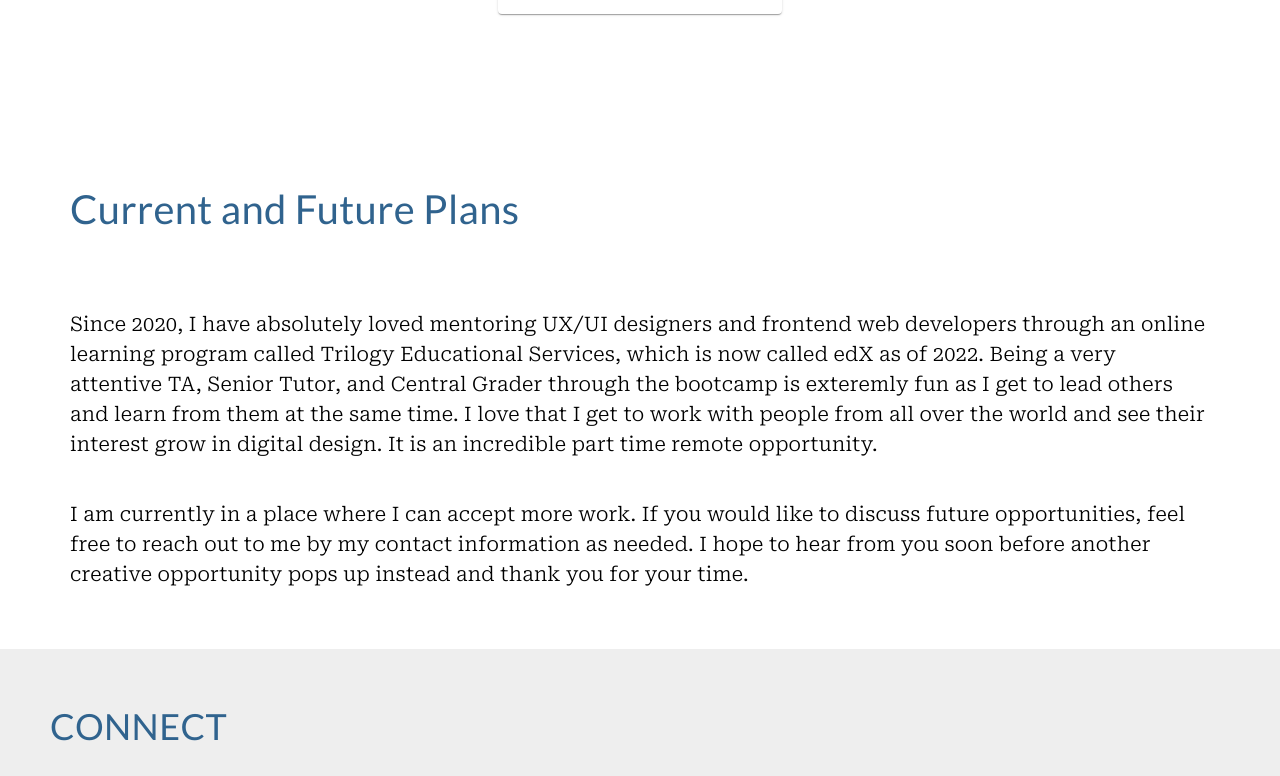
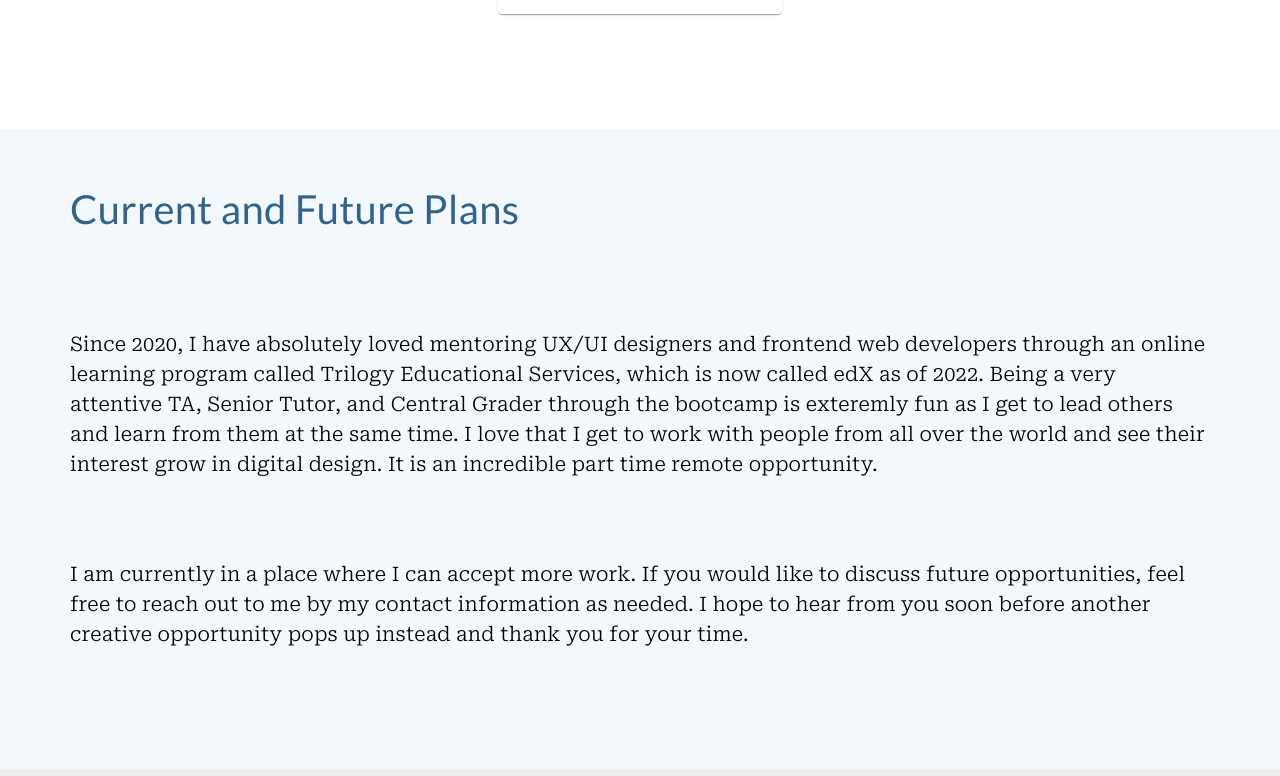
Before and after one commit to aubreyjonescreatives/ux-ui-portfolio, a React (Create React App) app: page /uidesigns in a window 1280 px wide. Shown: the part 4840-5616 px from the top of the page. Built offline with nearby package versions, Linux system fonts and the light colour scheme.

Commit message:
updated uidesign icons

```diff
--- a/src/Pages/UIDesigns.js
+++ b/src/Pages/UIDesigns.js
@@ -13,8 +13,6 @@ import Drawer from '@mui/material/Drawer';
 import List from '@mui/material/List';
 import ListItem from '@mui/material/ListItem';
 import ListItemIcon from '@mui/material/ListItemIcon';
-import ScienceIcon from '@mui/icons-material/Science';
-import ReportProblemIcon from '@mui/icons-material/ReportProblem';
 import PollIcon from '@mui/icons-material/Poll';
 import IdentifyBefore from '../Images/algebra1images/identify-before.png';
 import IdentifyAfter from '../Images/algebra1images/identify-after.png';
@@ -30,9 +28,11 @@ import LargeCandleLabel from '../Images/homemadegifts/soywaxcandle30packof3.jpg'
 import SmallCandleLabel from '../Images/homemadegifts/soywaxcandle8oz04.jpg'
 import FinalProjectProposal from '../Images/algebra1pdf/ProposalFinalSigned.pdf';
 import FinalProjectPresentation from '../Images/algebra1pdf/FLCAlgebraPresentation.pdf';
-
-
-
+import SchoolIcon from '@mui/icons-material/School';
+import CategoryIcon from '@mui/icons-material/Category';
+import UpdateIcon from '@mui/icons-material/Update';
+import HomeSharpIcon from '@mui/icons-material/HomeSharp';
+import PaletteSharpIcon from '@mui/icons-material/PaletteSharp';
 
 const design = {
 height: '300px'
@@ -173,19 +173,19 @@ const drawerItemList = () => (
     <List>
     <ListItem button>
         <ListItemIcon sx={{color: "white"}}>
-          <ScienceIcon/>
+          <HomeSharpIcon/>
         </ListItemIcon>
         <Link href="#top" sx={linkStyling}>User Interface Design</Link>
       </ListItem>
       <ListItem button>
         <ListItemIcon sx={{color: "white"}}>
-          <ReportProblemIcon/>
+          <PaletteSharpIcon/>
         </ListItemIcon>
         <Link href="#inspiration" sx={linkStyling}>Inspiration</Link>
       </ListItem>
       <ListItem button>
         <ListItemIcon sx={{color: "white"}}>
-          <PollIcon/>
+          <SchoolIcon/>
         </ListItemIcon>
         <Link href="#thefamilyliteracycenter" sx={linkStyling}>The Family Literacy Center</Link>
       </ListItem>
@@ -197,13 +197,13 @@ const drawerItemList = () => (
       </ListItem>
       <ListItem button>
         <ListItemIcon sx={{color: "white"}}>
-          <PollIcon/>
+          <CategoryIcon/>
         </ListItemIcon>
         <Link href="#productdesignprojects" sx={linkStyling}>Product Design Projects</Link>
       </ListItem>
       <ListItem button>
         <ListItemIcon sx={{color: "white"}}>
-          <PollIcon/>
+          <UpdateIcon/>
         </ListItemIcon>
         <Link href="#currentandfuture" sx={linkStyling}>Current and Future Goals</Link>
       </ListItem>
@@ -685,12 +685,12 @@ My Original Design for Lockwood Magic
 {/*currentandfuture*/}
 
 
-<Box sx={designB} id="currentandfuture">
+<Box sx={designA} id="currentandfuture">
 
 
-<Typography sx={headerB}>Current and Future Plans</Typography>
+<Typography sx={headerA}>Current and Future Plans</Typography>
 
-<Typography sx={paragraphB}>Since 2020, I have absolutely loved mentoring UX/UI designers and frontend web
+<Typography sx={paragraphA}>Since 2020, I have absolutely loved mentoring UX/UI designers and frontend web
 developers through an online learning program called Trilogy Educational Services, which is now called edX as of 2022. Being a very
 attentive TA, Senior Tutor, and Central Grader through the bootcamp is exteremly fun as I get to lead others and learn from them at
 the same time. I love that I get to work with people from all over the world and see their interest grow in digital design. It is an
@@ -699,13 +699,13 @@ incredible part time remote opportunity.</Typography>
 
 
 
-<Typography sx={paragraphB}>I am currently in a place where I can accept more work. If you would like to discuss future opportunities,
+<Typography sx={paragraphA}>I am currently in a place where I can accept more work. If you would like to discuss future opportunities,
 feel free to reach out to me by my contact information as needed. I hope to hear from you soon before another
 creative opportunity pops up instead and thank you for your time.</Typography>
 
 
 
-    <Typography sx={paragraphB}></Typography>
+    <Typography sx={paragraphA}></Typography>
 
 </Box>
 
```
